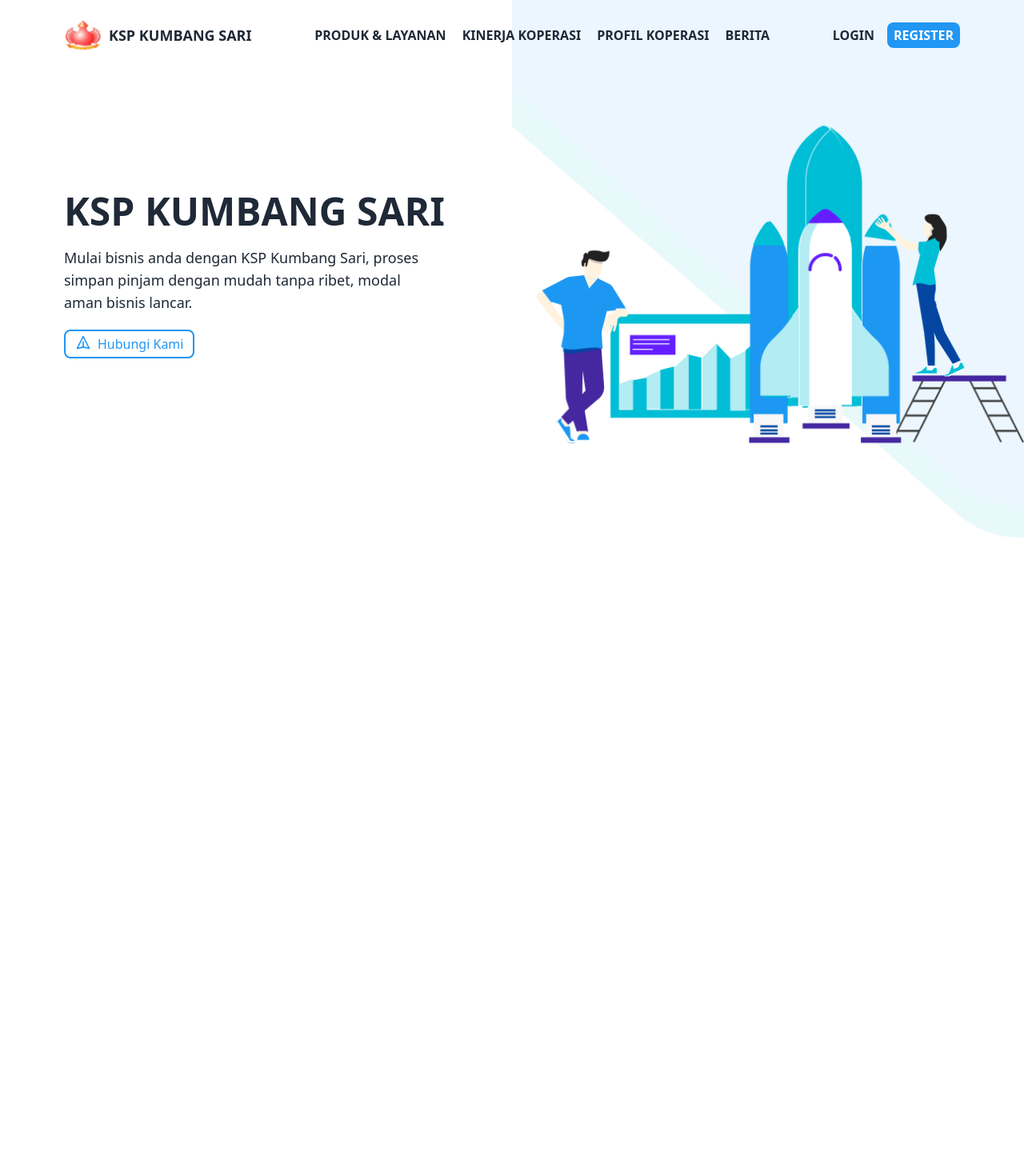
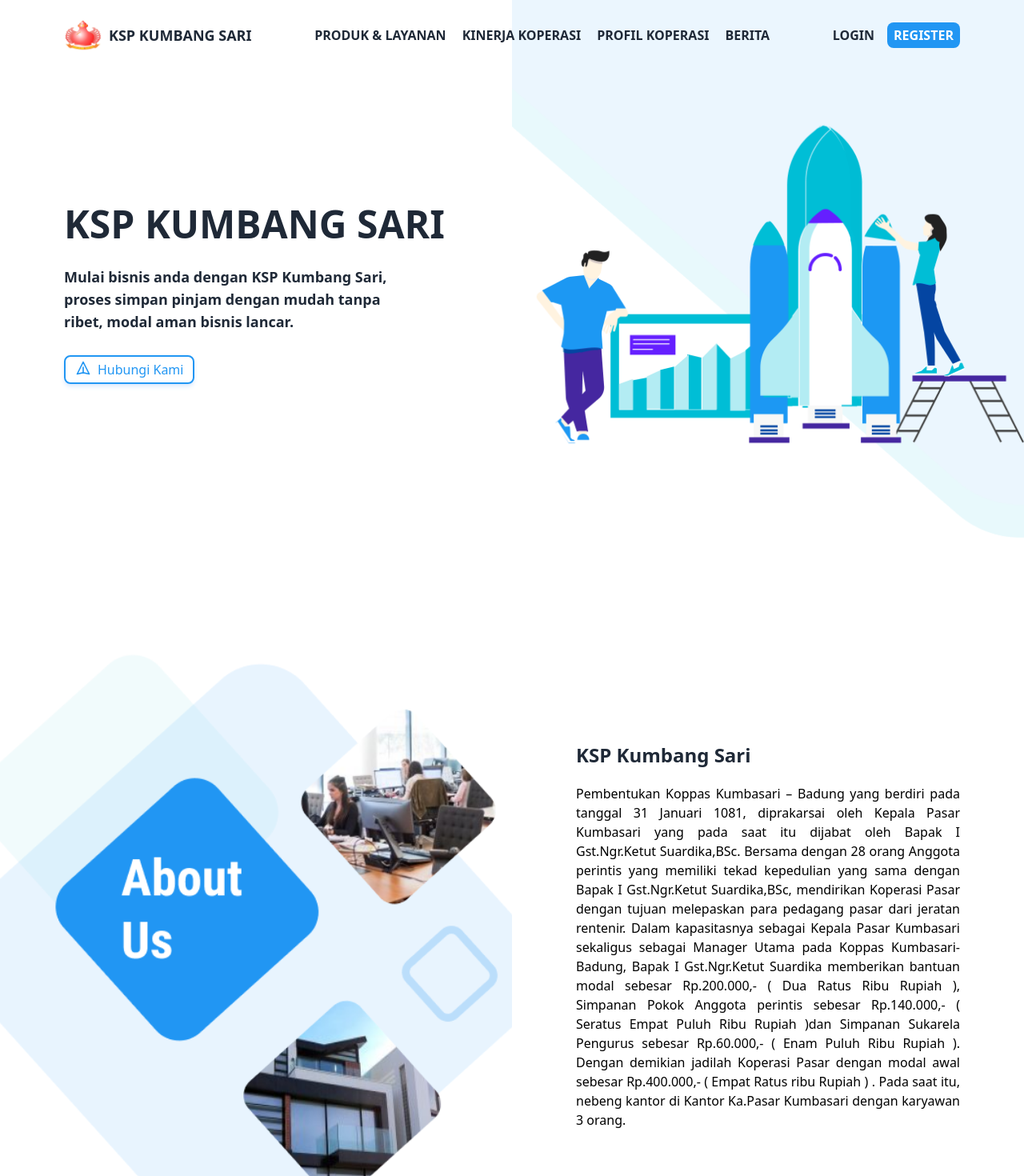
Before and after one commit to rizkymakruf/koperasi, a Next.js app: page / in a window 1280 px wide. Shown: the top 1470 px of the page at 80% size. Before the commit the page ends 800 px from the top, so only its background shows below. Built offline with nearby package versions, Linux system fonts and the light colour scheme.

Commit message:
initial commit

```diff
--- /dev/null
+++ b/components/aboutUs/aboutUs.js
@@ -0,0 +1,42 @@
+import { memo } from "react";
+import Image from "next/dist/client/image";
+import Artwork from "../../public/Artwork2.png";
+
+const AboutUs = () => {
+  return (
+    <>
+      <div className="w-full h-screen grid grid-cols-2">
+        <div className="relative w-full h-screen">
+          <Image src={Artwork} layout={"fill"} objectFit={"cover"} />
+        </div>
+        <div className="pt-32 px-20 space-y-5">
+          <p className="text-2xl font-semibold text-gray-800">
+            KSP Kumbang Sari
+          </p>
+          <p className="text-justify">
+            Pembentukan Koppas Kumbasari {"–"} Badung yang berdiri pada tanggal
+            31 Januari 1081, diprakarsai oleh Kepala Pasar Kumbasari yang pada
+            saat itu dijabat oleh Bapak I Gst.Ngr.Ketut Suardika,BSc. Bersama
+            dengan 28 orang Anggota perintis yang memiliki tekad kepedulian yang
+            sama dengan Bapak I Gst.Ngr.Ketut Suardika,BSc, mendirikan Koperasi
+            Pasar dengan tujuan melepaskan para pedagang pasar dari jeratan
+            rentenir. Dalam kapasitasnya sebagai Kepala Pasar Kumbasari
+            sekaligus sebagai Manager Utama pada Koppas Kumbasari- Badung, Bapak
+            I Gst.Ngr.Ketut Suardika memberikan bantuan modal sebesar
+            Rp.200.000,- {"("} Dua Ratus Ribu Rupiah {")"}, Simpanan Pokok
+            Anggota perintis sebesar Rp.140.000,- {"("} Seratus Empat Puluh Ribu
+            Rupiah {")"}
+            dan Simpanan Sukarela Pengurus sebesar Rp.60.000,- {"("} Enam Puluh
+            Ribu Rupiah {")"}. Dengan demikian jadilah Koperasi Pasar dengan
+            modal awal sebesar Rp.400.000,- {"("} Empat Ratus ribu Rupiah {")"}{" "}
+            . Pada saat itu, nebeng kantor di Kantor Ka.Pasar Kumbasari dengan
+            karyawan 3 orang.
+          </p>
+        </div>
+        <div></div>
+      </div>
+    </>
+  );
+};
+
+export default memo(AboutUs);
--- /dev/null
+++ b/components/benner/benner.js
@@ -0,0 +1,39 @@
+import { memo } from "react";
+import Image from "next/image";
+import Artwork from "../../public/Artwork.png";
+
+const Benner = () => {
+  return (
+    <div className="w-full h-screen grid grid-cols-2">
+      <div className="pl-20 pt-64 space-y-7">
+        <p className="text-5xl text-gray-800 font-bold">KSP KUMBANG SARI</p>
+        <p className="text-lg text-gray-800 pr-28 font-semibold">
+          Mulai bisnis anda dengan KSP Kumbang Sari, proses simpan pinjam dengan
+          mudah tanpa ribet, modal aman bisnis lancar.
+        </p>
+        <button className="border-2 border-[#2196F3] rounded-lg py-1 px-3 text-[#2196F3] hover:border-blue-600 hover:text-blue-600 flex gap-2 tems-center shadow-md shadow-blue-100 hover:shadow-blue-300">
+          <svg
+            xmlns="http://www.w3.org/2000/svg"
+            class="h-5 w-5"
+            fill="none"
+            viewBox="0 0 24 24"
+            stroke="currentColor"
+            stroke-width="2"
+          >
+            <path
+              stroke-linecap="round"
+              stroke-linejoin="round"
+              d="M12 19l9 2-9-18-9 18 9-2zm0 0v-8"
+            />
+          </svg>
+          Hubungi Kami
+        </button>
+      </div>
+      <div className="relative w-full">
+        <Image src={Artwork} layout={"fill"} objectFit={"cover"} />
+      </div>
+    </div>
+  );
+};
+
+export default memo(Benner);
--- /dev/null
+++ b/components/layout/navbar.js
@@ -0,0 +1,32 @@
+import { memo } from "react";
+import Image from "next/image";
+import Logo from "../../public/ksp.png";
+
+const Navbar = () => {
+  return (
+    <div className="w-full absolute top-0 py-5 px-20 flex items-center justify-between z-30">
+      <div className="flex items-center gap-2">
+        <div className="relative w-12 h-12">
+          <Image src={Logo} layout={"fill"} objectFit={"cover"} />
+        </div>
+        <button className="font-semibold text-lg text-gray-800">
+          KSP KUMBANG SARI
+        </button>
+      </div>
+      <div className="flex items-center gap-5 font-semibold text-gray-800">
+        <button className="hover:text-[#2196F3]">PRODUK {"&"} LAYANAN</button>
+        <button className="hover:text-[#2196F3]">KINERJA KOPERASI</button>
+        <button className="hover:text-[#2196F3]">PROFIL KOPERASI</button>
+        <button className="hover:text-[#2196F3]">BERITA</button>
+      </div>
+      <div className="flex items-center gap-4 font-semibold">
+        <button className="text-gray-800 hover:text-[#2196F3]">LOGIN</button>
+        <button className="bg-[#2196F3] hover:bg-blue-600 py-1 px-2 rounded-lg text-white">
+          REGISTER
+        </button>
+      </div>
+    </div>
+  );
+};
+
+export default memo(Navbar);
--- a/pages/index.js
+++ b/pages/index.js
@@ -1,61 +1,22 @@
 import Image from "next/image";
-import Logo from "../public/ksp.png";
 import Artwork from "../public/Artwork.png";
+import { useMemo } from "react";
+import Navbar from "../components/layout/navbar";
+import Benner from "../components/benner/benner";
+import AboutUs from "../components/aboutUs/aboutUs";
 
 export default function Home() {
   return (
     <>
-      <div className="w-full absolute top-0 py-5 px-20 flex items-center justify-between z-30">
-        <div className="flex items-center gap-2">
-          <div className="relative w-12 h-12">
-            <Image src={Logo} layout={"fill"} objectFit={"cover"} />
-          </div>
-          <button className="font-semibold text-lg text-gray-800">
-            KSP KUMBANG SARI
-          </button>
-        </div>
-        <div className="flex items-center gap-5 font-semibold text-gray-800">
-          <button className="hover:text-[#2196F3]">PRODUK {"&"} LAYANAN</button>
-          <button className="hover:text-[#2196F3]">KINERJA KOPERASI</button>
-          <button className="hover:text-[#2196F3]">PROFIL KOPERASI</button>
-          <button className="hover:text-[#2196F3]">BERITA</button>
-        </div>
-        <div className="flex items-center gap-4 font-semibold">
-          <button className="text-gray-800 hover:text-[#2196F3]">LOGIN</button>
-          <button className="bg-[#2196F3] hover:bg-blue-600 py-1 px-2 rounded-lg text-white">
-            REGISTER
-          </button>
-        </div>
-      </div>
-      <div className="w-full h-screen grid grid-cols-2">
-        <div className="pl-20 pt-60 space-y-5">
-          <p className="text-5xl text-gray-800 font-bold">KSP KUMBANG SARI</p>
-          <p className="text-lg text-gray-800 pr-28">
-            Mulai bisnis anda dengan KSP Kumbang Sari, proses simpan pinjam
-            dengan mudah tanpa ribet, modal aman bisnis lancar.
-          </p>
-          <button className="border-2 border-[#2196F3] rounded-lg py-1 px-3 text-[#2196F3] hover:border-blue-600 hover:text-blue-600 flex gap-2 tems-center">
-            <svg
-              xmlns="http://www.w3.org/2000/svg"
-              class="h-5 w-5"
-              fill="none"
-              viewBox="0 0 24 24"
-              stroke="currentColor"
-              stroke-width="2"
-            >
-              <path
-                stroke-linecap="round"
-                stroke-linejoin="round"
-                d="M12 19l9 2-9-18-9 18 9-2zm0 0v-8"
-              />
-            </svg>
-            Hubungi Kami
-          </button>
-        </div>
-        <div className="relative w-full">
-          <Image src={Artwork} layout={"fill"} objectFit={"cover"} />
-        </div>
-      </div>
+      {useMemo(() => {
+        return <Navbar />;
+      }, [])}
+      {useMemo(() => {
+        return <Benner />;
+      }, [])}
+      {useMemo(() => {
+        return <AboutUs />;
+      })}
     </>
   );
 }
```
Also changed, not shown: public/Artwork2.png (added).
